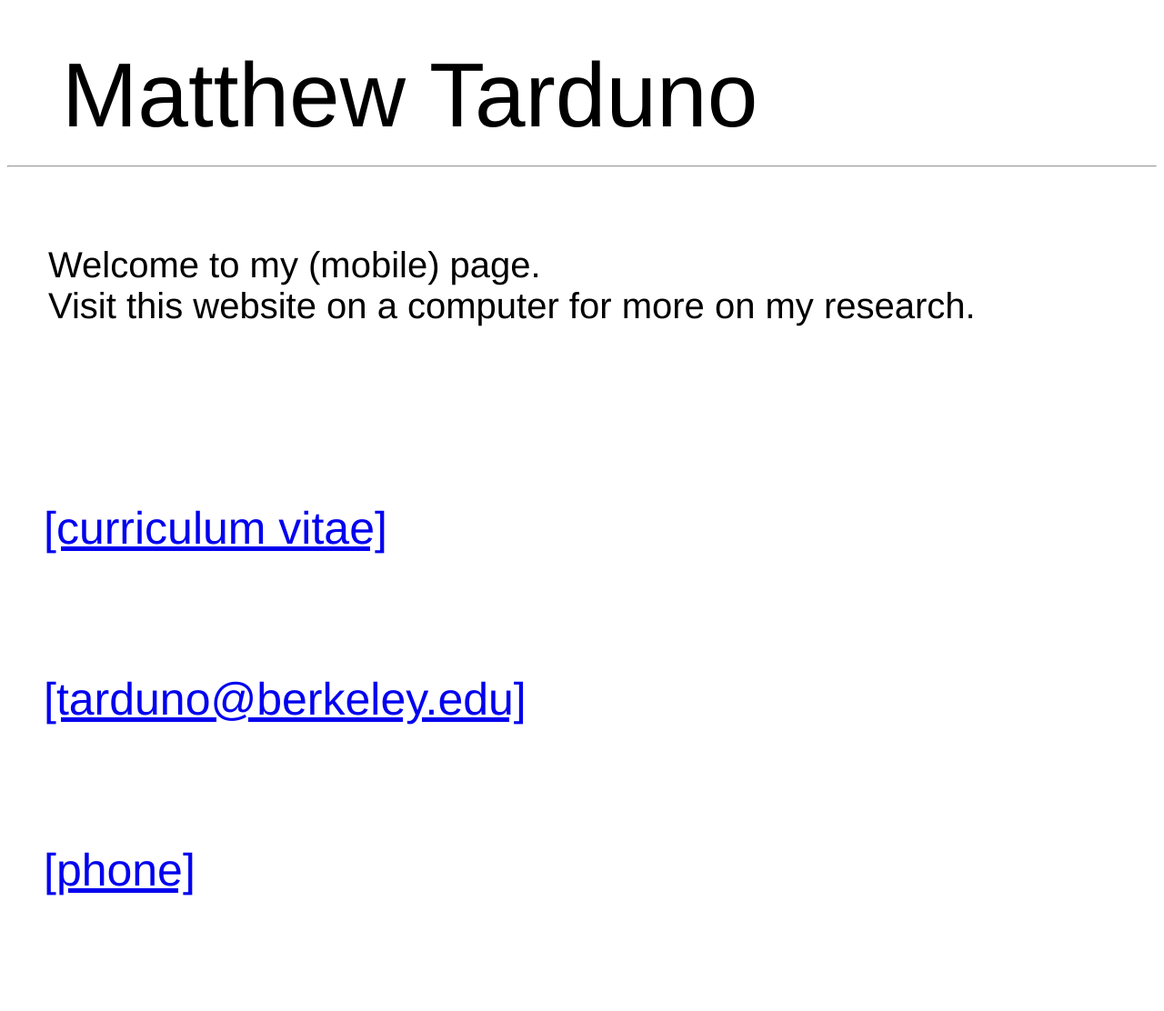
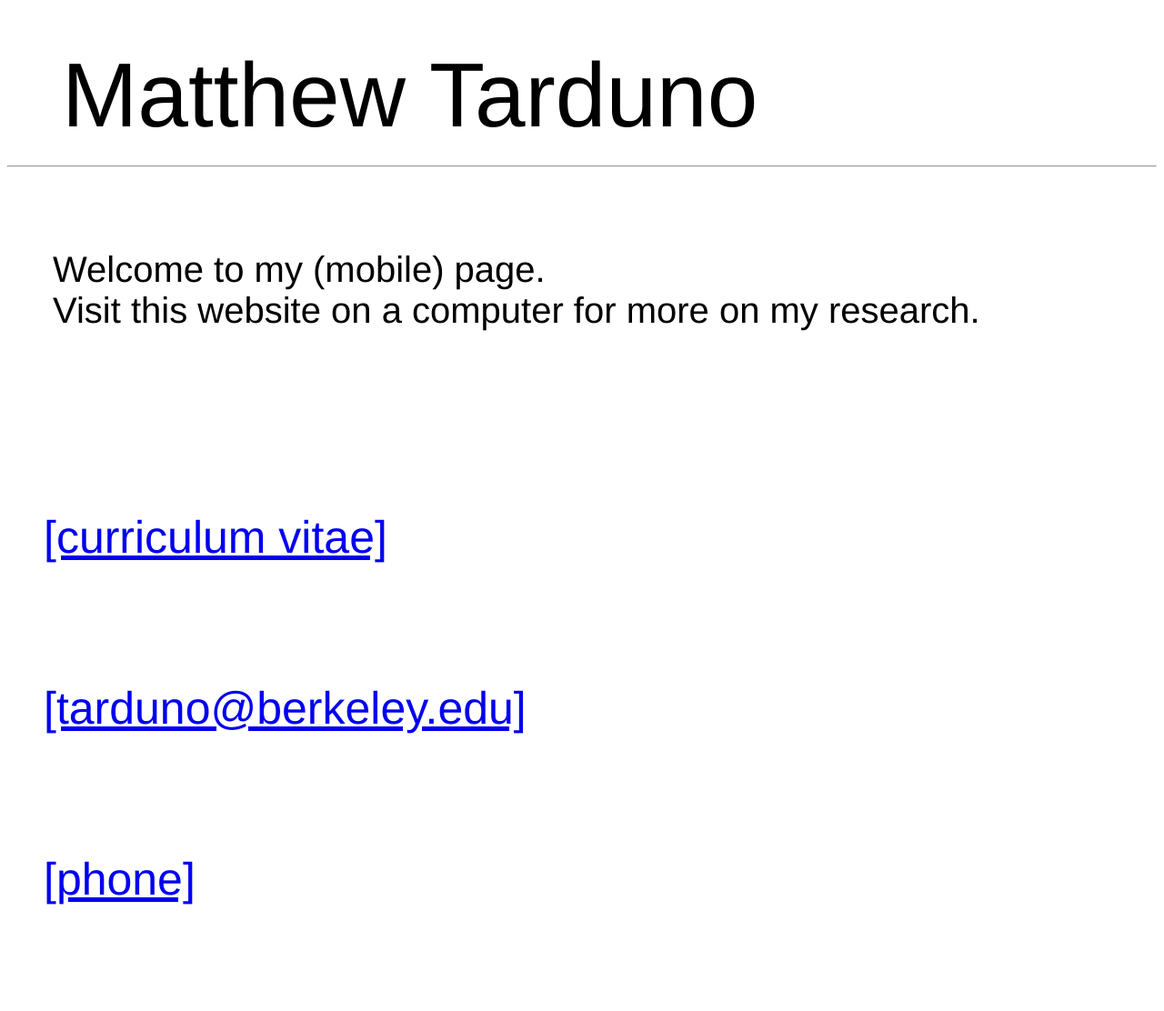
Before and after one commit to Matt-Tarduno/Matt-Tarduno.github.io, a Jekyll site: the page mobile/index.html, which Jekyll copies as it is, in a window 1280 px wide. Shown: the whole page at 91% size. Built offline with Jekyll 4.4.1, drawn with Linux system fonts in a browser that asks for light colours.

Commit message:
Update index.html

```diff
--- a/mobile/index.html
+++ b/mobile/index.html
@@ -6,7 +6,7 @@
 </div><!-- /.blurb -->
 <div class="blurb">
 	<h1></h1>
-	<p style="font-size:40px; font-family:'Helvetica', 'Arial', 'Sans-Serif'; padding: 45px"> Welcome to my (mobile) page. <br>Visit this website on a computer for more on my research.</p>
+	<p style="font-size:40px; font-family:'Helvetica', 'Arial', 'Sans-Serif'; padding: 50px"> Welcome to my (mobile) page. <br>Visit this website on a computer for more on my research.</p>
 </div><!-- /.blurb -->
 <style>
   .bottom-three {
```
